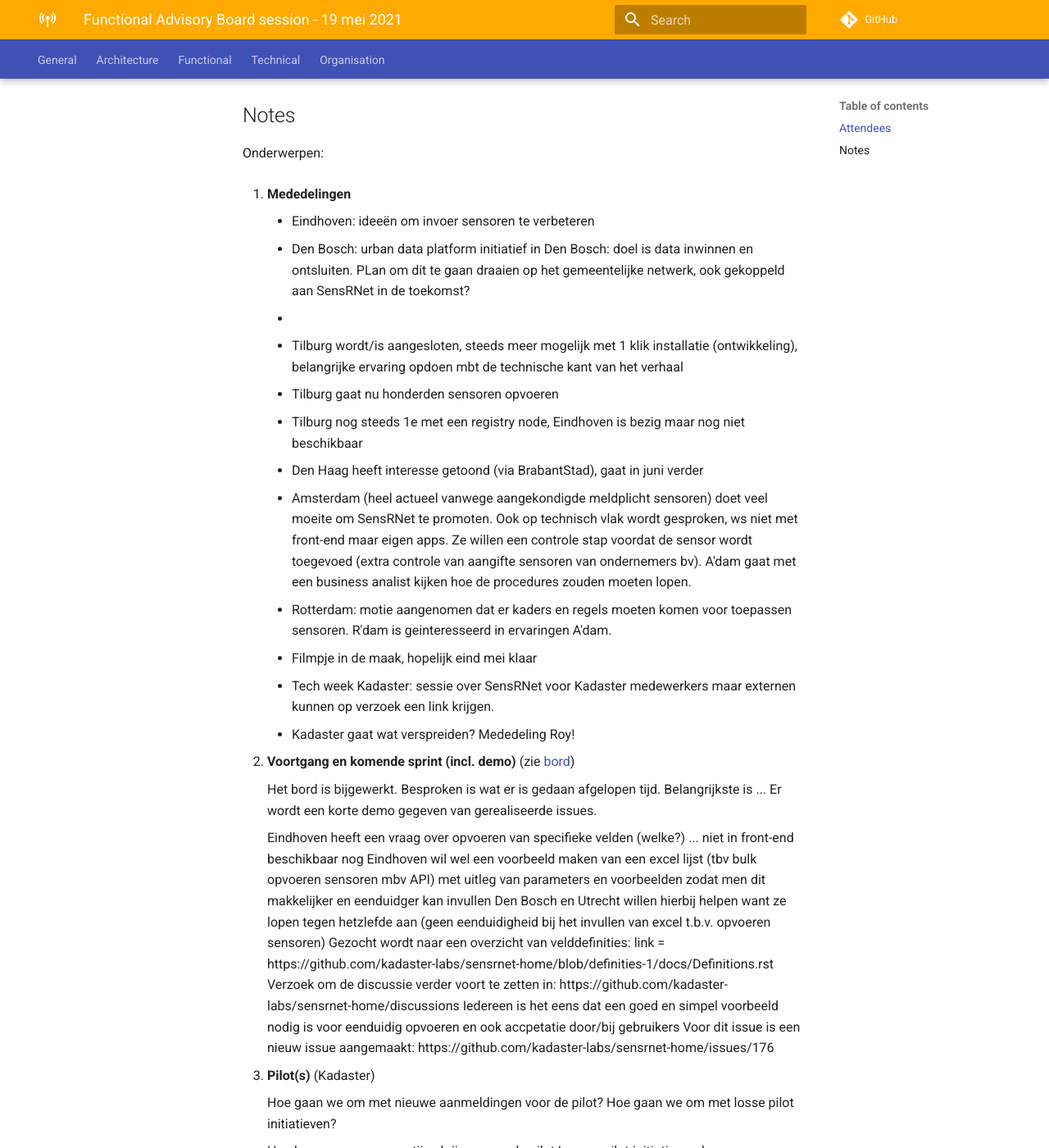
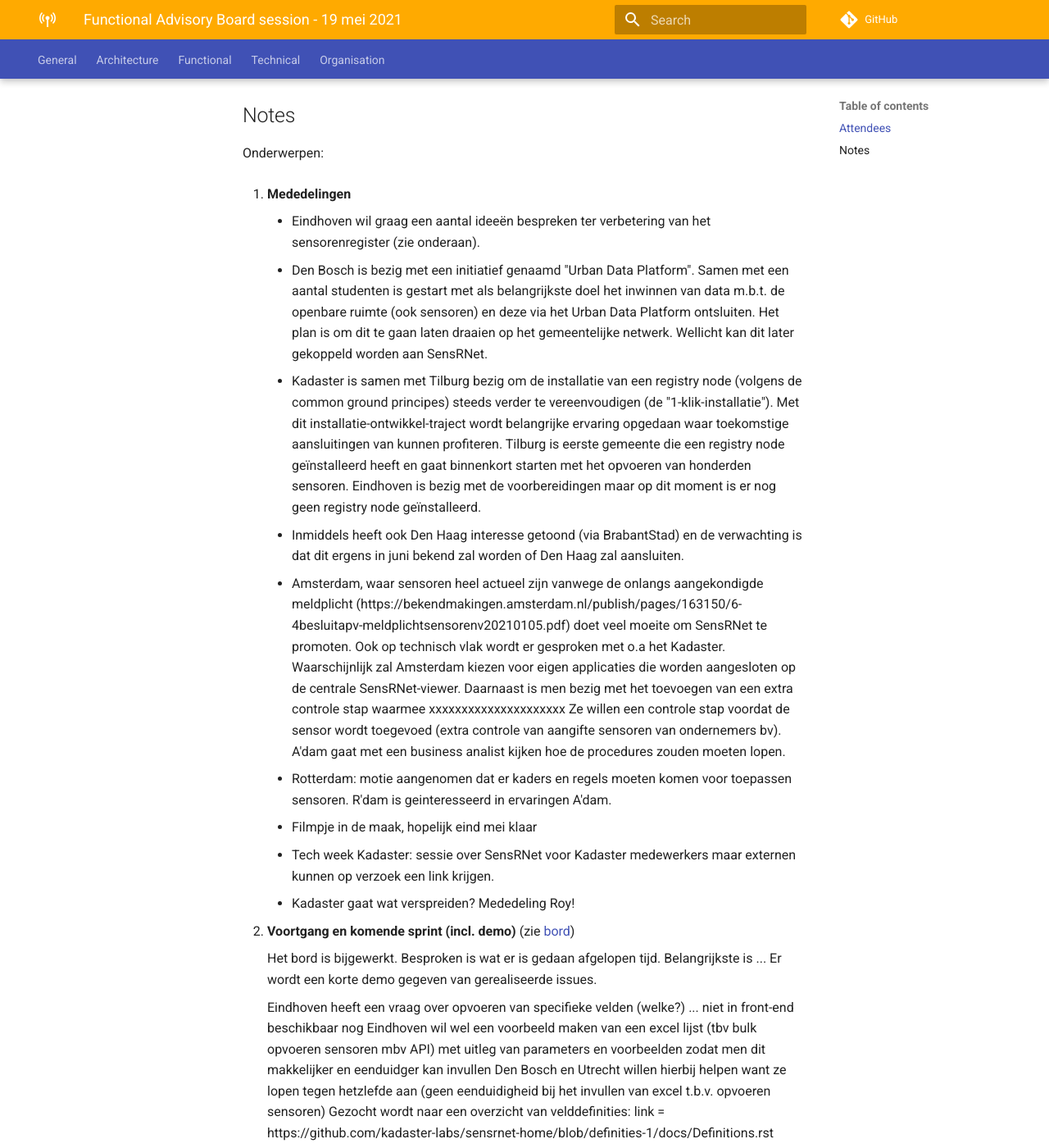
Before and after one commit to kadaster-labs/sensrnet-home, an MkDocs documentation site: the page built from docs/notes/2021-05-19-FAB-notes.md, in a window 1280 px wide and 1400 px high, scrolled down 613 px. Shown: the whole window at 82% size. Built offline with MkDocs 1.6.1 and Material for MkDocs 9.7.7, drawn with Linux system fonts in a browser that asks for light colours; comment, search, counter and statistics services are not loaded.

Commit message:
Update 2021-05-19-FAB-notes.md

```diff
--- a/docs/notes/2021-05-19-FAB-notes.md
+++ b/docs/notes/2021-05-19-FAB-notes.md
@@ -24,14 +24,11 @@
 
 1. **Mededelingen**
 
-     - Eindhoven: ideeën om invoer sensoren te verbeteren
-     - Den Bosch: urban data platform initiatief in Den Bosch: doel is data inwinnen en ontsluiten. PLan om dit te gaan draaien op het gemeentelijke netwerk, ook gekoppeld aan SensRNet in de toekomst?
-     -
-     - Tilburg wordt/is aangesloten, steeds meer mogelijk met 1 klik installatie (ontwikkeling), belangrijke ervaring opdoen mbt de technische kant van het verhaal
-     - Tilburg gaat nu honderden sensoren opvoeren
-     - Tilburg nog steeds 1e met een registry node, Eindhoven is bezig maar nog niet beschikbaar
-     - Den Haag heeft interesse getoond (via BrabantStad), gaat in juni verder
-     - Amsterdam (heel actueel vanwege aangekondigde meldplicht sensoren) doet veel moeite om SensRNet te promoten. Ook op technisch vlak wordt gesproken, ws niet met front-end maar eigen apps. Ze willen een controle stap voordat de sensor wordt toegevoed (extra controle van aangifte sensoren van ondernemers bv). A'dam gaat met een business analist kijken hoe de procedures zouden moeten lopen.
+     - Eindhoven wil graag een aantal ideeën bespreken ter verbetering van het sensorenregister (zie onderaan).
+     - Den Bosch is bezig met een initiatief genaamd "Urban Data Platform". Samen met een aantal studenten is gestart met als belangrijkste doel het inwinnen van data m.b.t. de openbare ruimte (ook sensoren) en deze via het Urban Data Platform ontsluiten. Het plan is om dit te gaan laten draaien op het gemeentelijke netwerk. Wellicht kan dit later gekoppeld worden aan SensRNet.
+     - Kadaster is samen met Tilburg bezig om de installatie van een registry node (volgens de common ground principes) steeds verder te vereenvoudigen (de "1-klik-installatie"). Met dit installatie-ontwikkel-traject wordt belangrijke ervaring opgedaan waar toekomstige aansluitingen van kunnen profiteren. Tilburg is eerste gemeente die een registry node geïnstalleerd heeft en gaat binnenkort starten met het opvoeren van honderden sensoren. Eindhoven is bezig met de voorbereidingen maar op dit moment is er nog geen registry node geïnstalleerd.
+     - Inmiddels heeft ook Den Haag interesse getoond (via BrabantStad) en de verwachting is dat dit ergens in juni bekend zal worden of Den Haag zal aansluiten.
+     - Amsterdam, waar sensoren heel actueel zijn vanwege de onlangs aangekondigde meldplicht (https://bekendmakingen.amsterdam.nl/publish/pages/163150/6-4besluitapv-meldplichtsensorenv20210105.pdf) doet veel moeite om SensRNet te promoten. Ook op technisch vlak wordt er gesproken met o.a het Kadaster. Waarschijnlijk zal Amsterdam kiezen voor eigen applicaties die worden aangesloten op de centrale SensRNet-viewer. Daarnaast is men bezig met het toevoegen van een extra controle stap waarmee xxxxxxxxxxxxxxxxxxxxx Ze willen een controle stap voordat de sensor wordt toegevoed (extra controle van aangifte sensoren van ondernemers bv). A'dam gaat met een business analist kijken hoe de procedures zouden moeten lopen.
      - Rotterdam: motie aangenomen dat er kaders en regels moeten komen voor toepassen sensoren. R'dam is geinteresseerd in ervaringen A'dam.
      - Filmpje in de maak, hopelijk eind mei klaar
      - Tech week Kadaster: sessie over SensRNet voor Kadaster medewerkers maar externen kunnen op verzoek een link krijgen.
```
